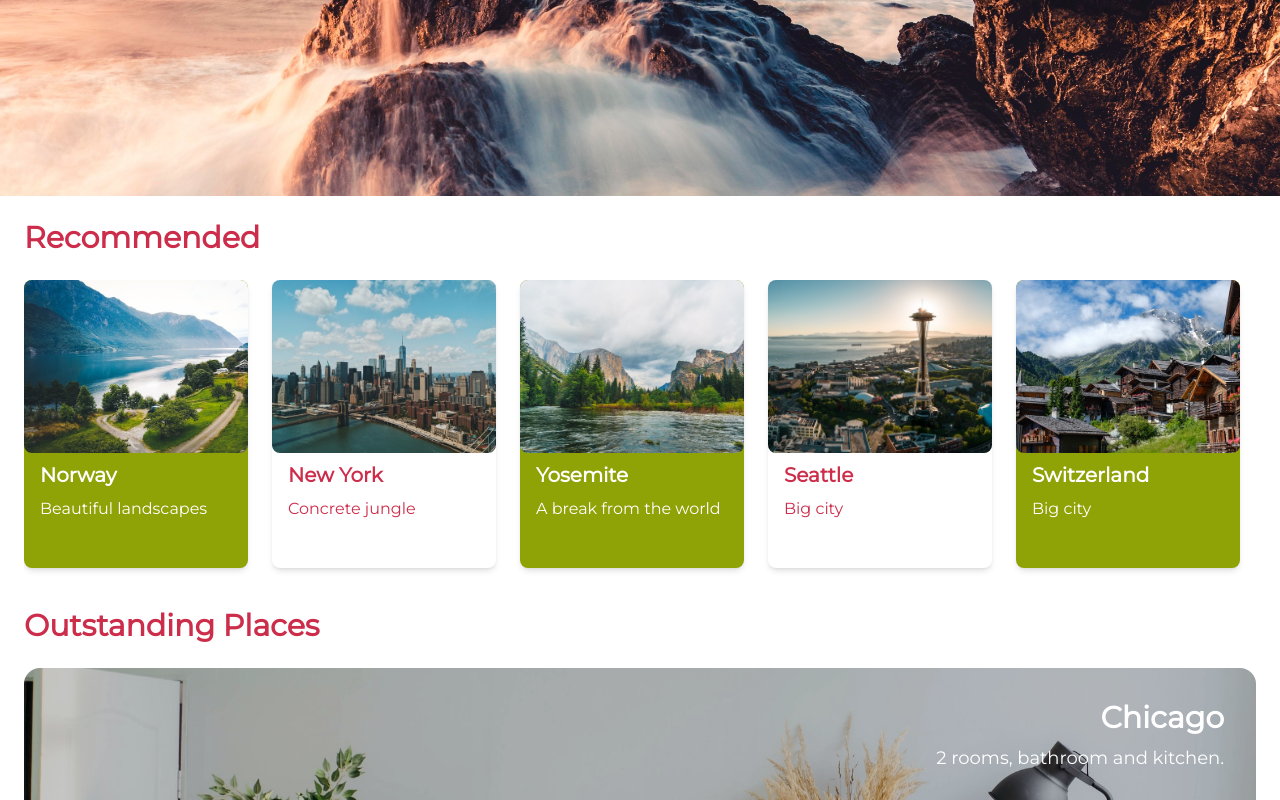
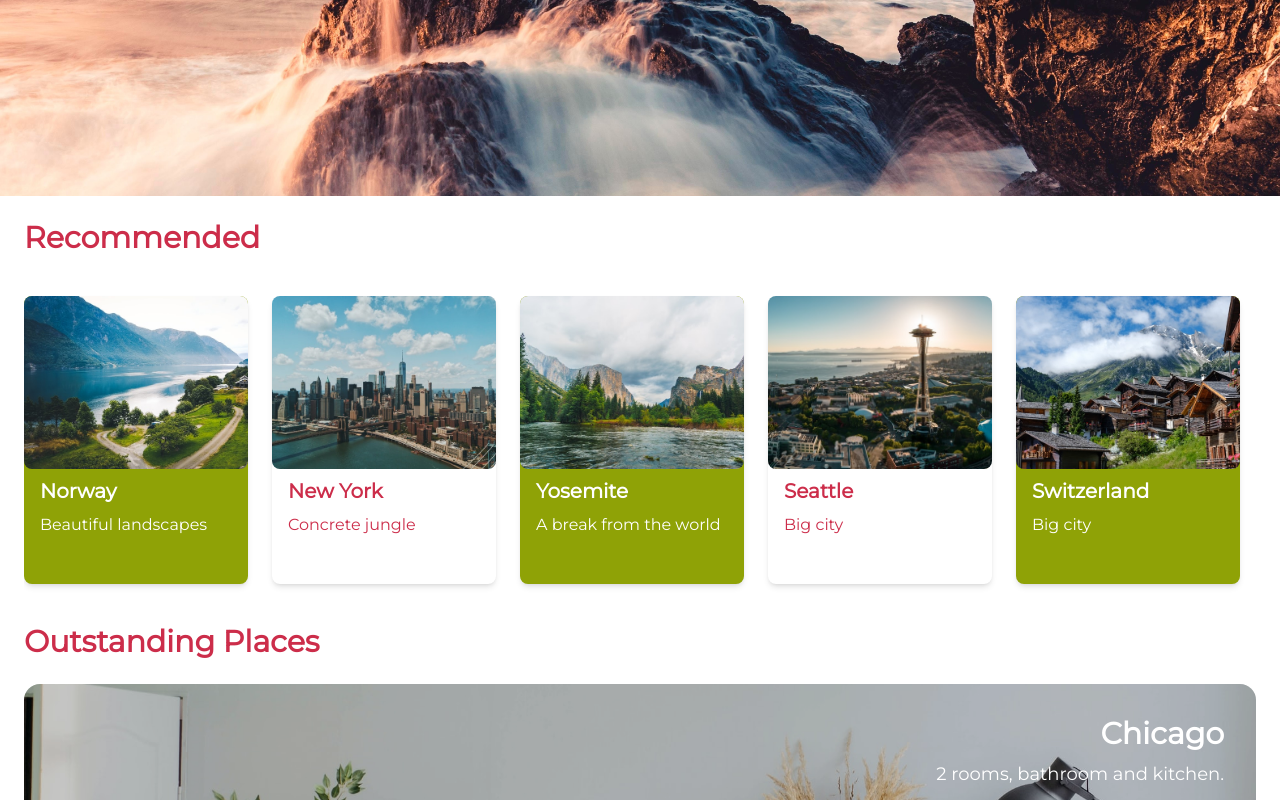
Before and after one commit to JPabloPena/platzitravel, a React (Vite) app: page / in a window 1280 px wide. Shown: the part 404-1204 px from the top of the page. Built offline with nearby package versions, Linux system fonts and the light colour scheme.

Commit message:
feat: add extra space for hover animation and adjust height automactically

```diff
--- a/src/components/Recommended.jsx
+++ b/src/components/Recommended.jsx
@@ -33,7 +33,7 @@ function Recommended () {
   return (
     <section id='recommended' className='p-6'>
       <h2 className='text-3xl font-semibold text-primary'>Recommended</h2>
-      <div className='w-auto h-auto pb-4 mt-6 overflow-x-auto overscroll-x-contain flex space-x-6 overflow-y-hidden'>
+      <div className='w-auto pb-4 pt-4 mt-6 overflow-x-auto overscroll-x-contain flex space-x-6 overflow-y-hidden'>
         {
           CARDS.map((card, index) => (
             <RecommendedCard
```
